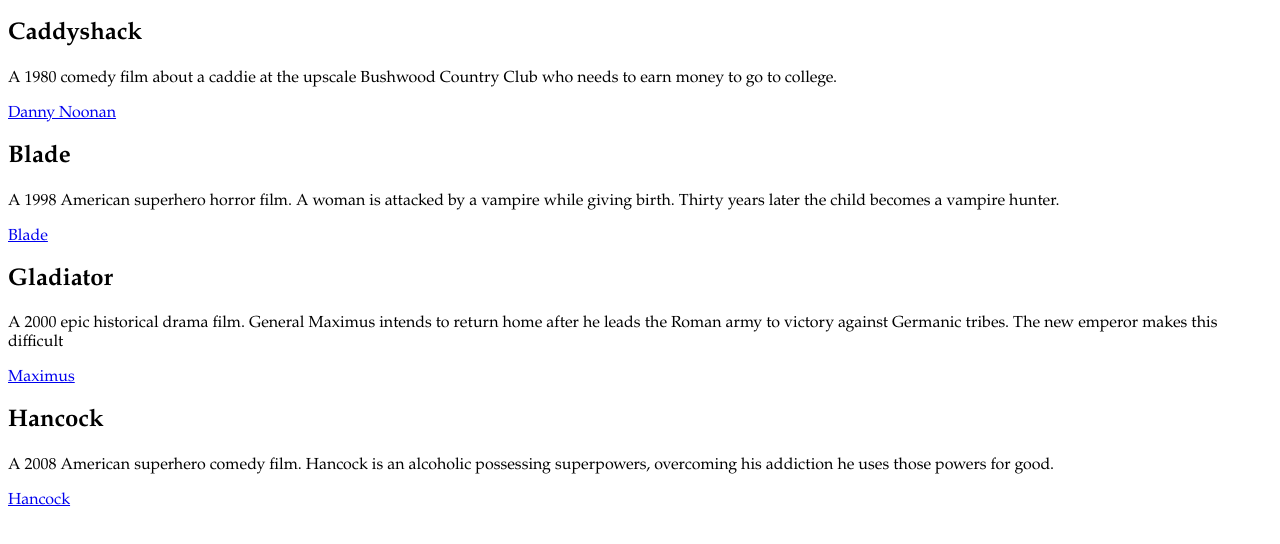
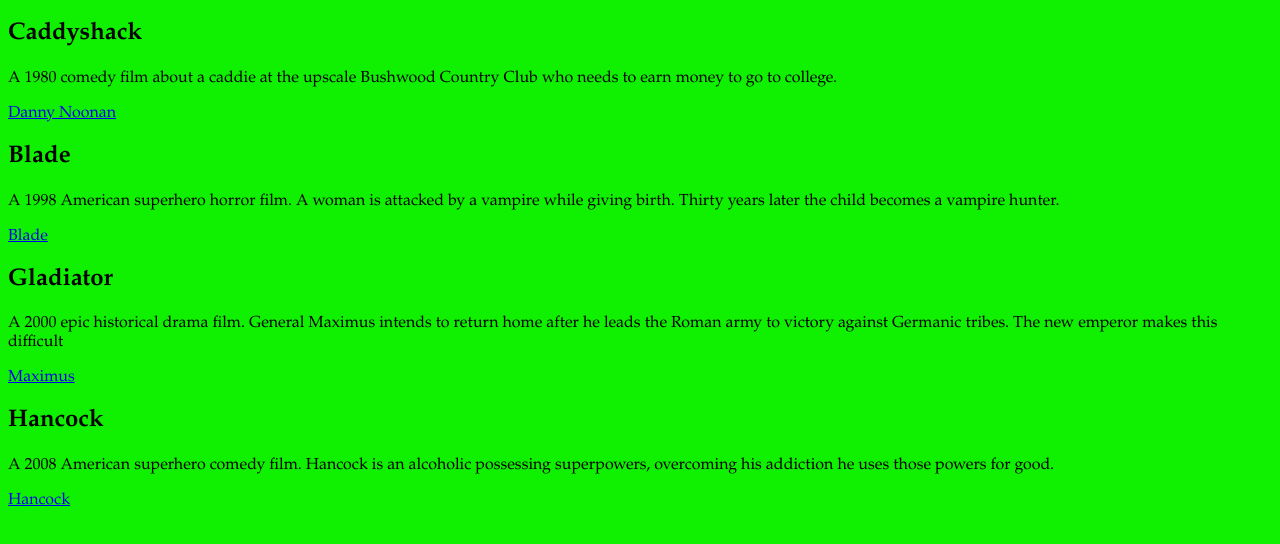
Before and after one commit to kalebrah007/torse, a plain HTML site: page index.html in a window 1280 px wide. Drawn offline with Linux system fonts and the light colour scheme.

Commit message:
added background color

```diff
--- a/styles.css
+++ b/styles.css
@@ -1 +1,2 @@
 body { font-family: "Palatino Linotype", "Book Antiqua", Palatino, serif; }
+body {background-color: #0ff100 }
```
